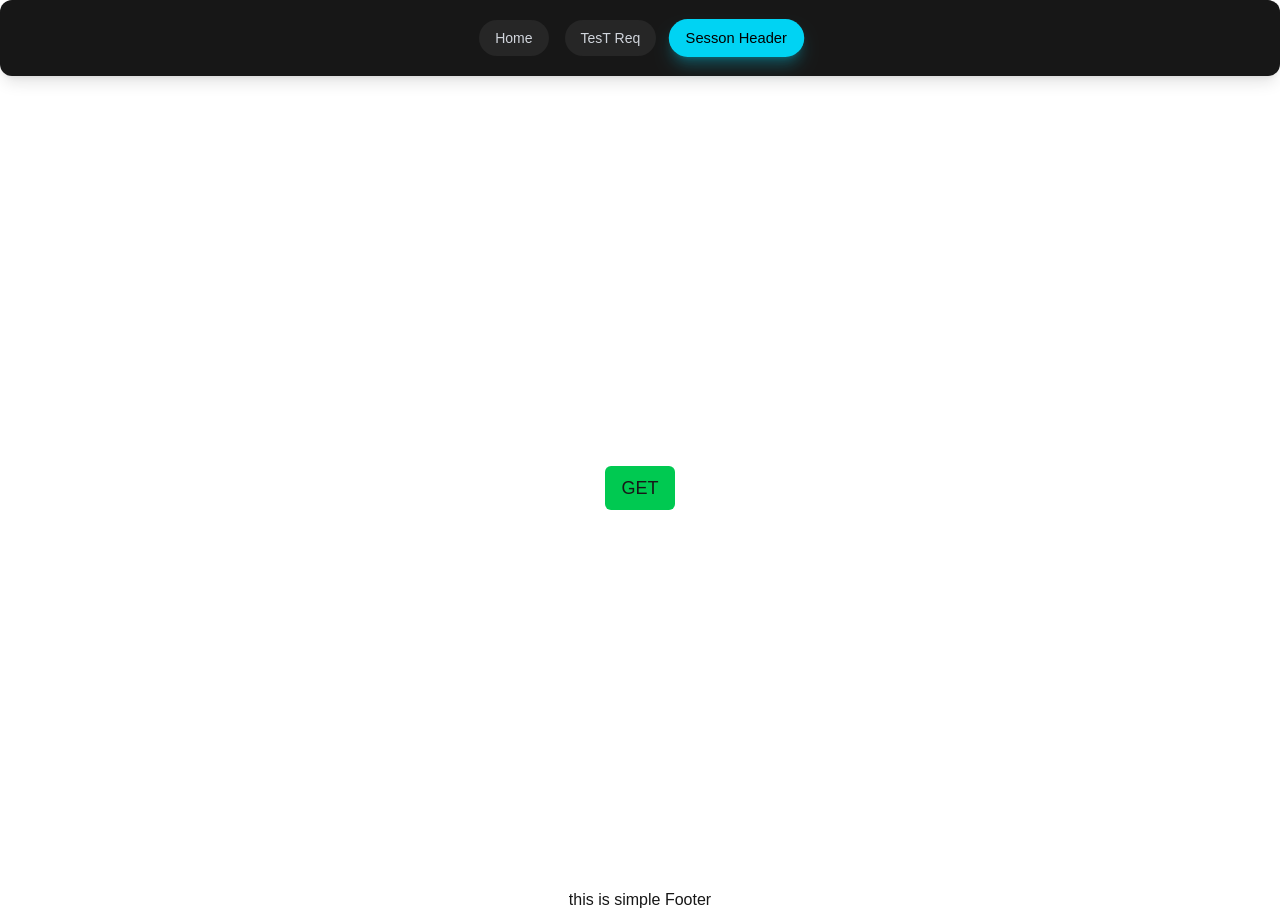
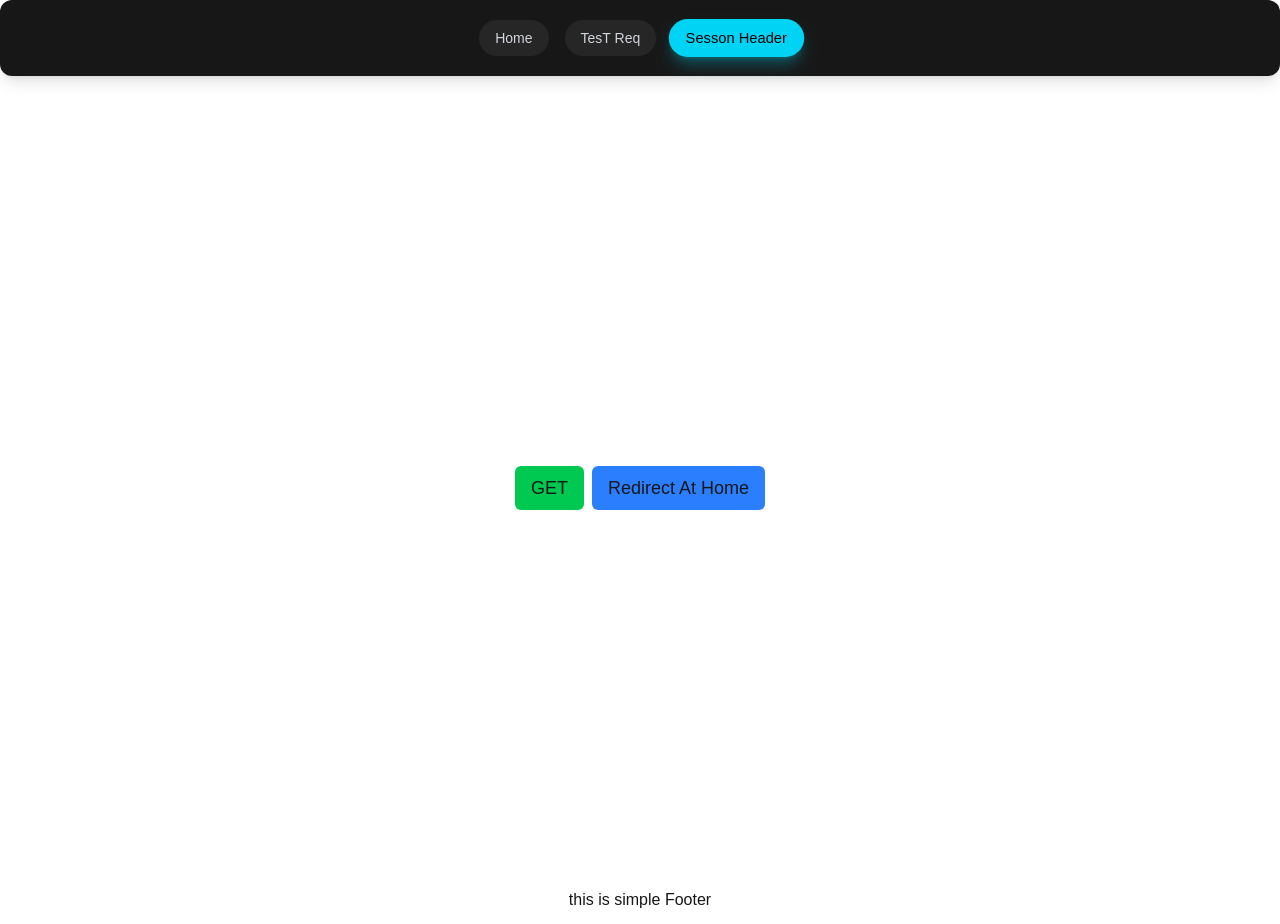
Before and after one commit to Mohammadiko33/learn-NextJs-backend-covered, a Next.js app: page /headse in a window 1280 px wide. Built offline with nearby package versions, Linux system fonts and the light colour scheme.

Commit message:
44 - Redirects in Route Handlers

```diff
--- a/src/app/headse/page.tsx
+++ b/src/app/headse/page.tsx
@@ -1,5 +1,6 @@
 "use client";
 import { defualtBtnClass } from "@/app/testReq/page";
+import { redirect } from "next/navigation";
 import { toast, ToastContainer } from "react-toastify";
 
 const Heading = () => {
@@ -21,6 +22,15 @@ const Heading = () => {
     }
   };
 
+  const timeClose = 2000
+
+  const handleRedirect = async () => {
+    toast.success(`${timeClose.toString().slice(0,1)}s ta redicert to home` , {position: "bottom-right" , autoClose: timeClose})
+    setTimeout(() => {
+      redirect("/")
+    }, timeClose + 750)
+  }
+
   return (
     <div className="fullCCenter ">
       <ToastContainer />
@@ -31,6 +41,7 @@ const Heading = () => {
         >
           GET
         </button>
+        <button className={`${defualtBtnClass} bg-blue-500`} onClick={handleRedirect}>redirect at home</button>
       </div>
     </div>
   );
--- a/src/app/page.tsx
+++ b/src/app/page.tsx
@@ -2,7 +2,7 @@ export default function Home() {
 
   return (
     <div className="fullCCenter ">
-        <h1 className="text-5xl capitalize">Hello world</h1>
+        <h1 className="text-5xl capitalize">Hello world , it{"'"}s home</h1>
     </div>
   );
 }
--- a/src/app/testReq/page.tsx
+++ b/src/app/testReq/page.tsx
@@ -3,7 +3,7 @@
 import { FormEvent, useState } from "react";
 import { toast, ToastContainer } from "react-toastify";
 
-export const defualtBtnClass = `px-4 py-2 rounded-md text-lg cursor-pointer duration-100 hover:opacity-80`;
+export const defualtBtnClass = `px-4 py-2 rounded-md text-lg cursor-pointer duration-100 hover:opacity-80 capitalize`;
 export const BASE_Header: { "Content-Type": string } = {
   "Content-Type": "application/json",
 };
@@ -108,7 +108,7 @@ export default function TestReq() {
   };
 
   return (
-    <div className="fullCCenter ">
+    <div className="fullCCenter">
       <ToastContainer />
       <div className="flex gap-2 mt-6">
         <button
```
